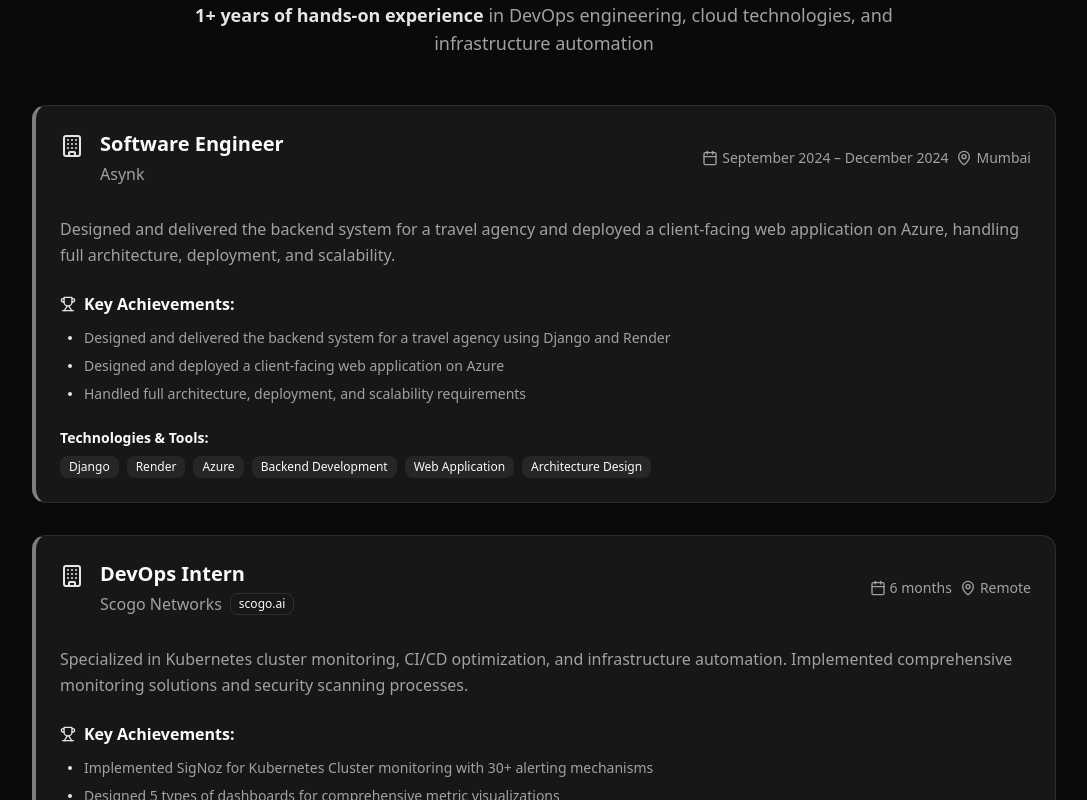
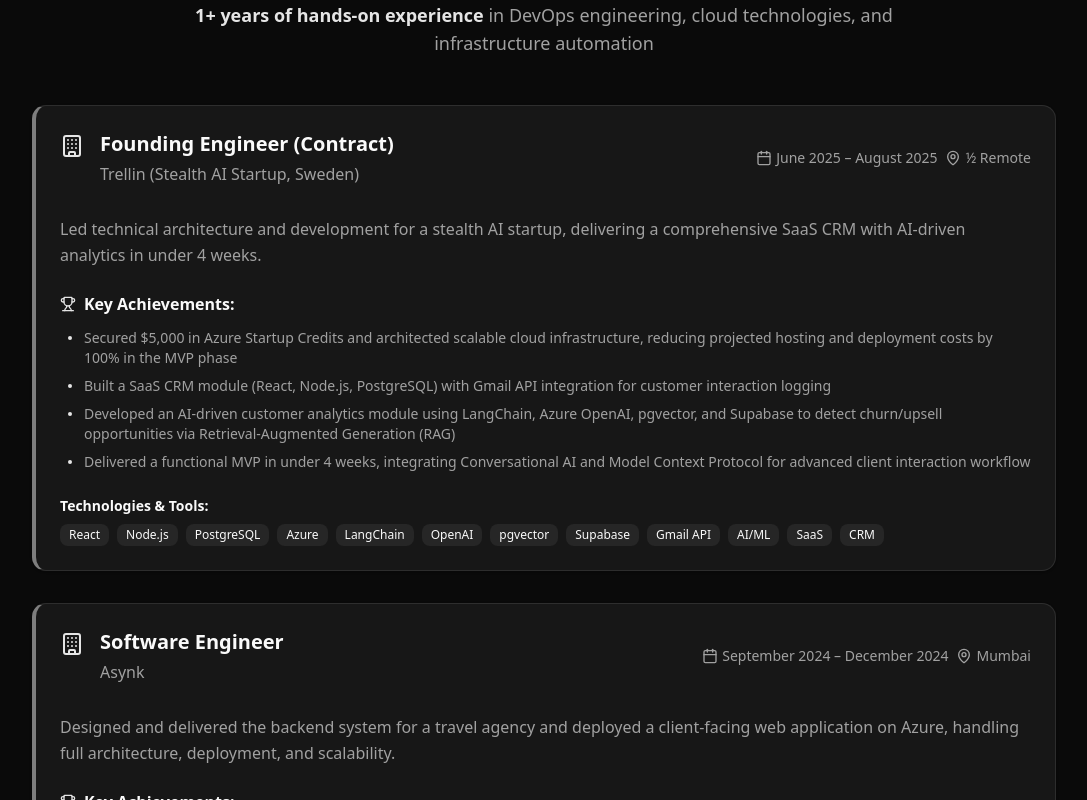
Before and after one commit to yashbhangale/yashbhangale.github.io, a Next.js app: page / in a window 1280 px wide. Shown: the part 8120-8920 px from the top of the page, without its empty margins (96-1183 px from the left). Built offline with nearby package versions, Linux system fonts and the light colour scheme.

Commit message:
added one more exp

```diff
--- a/src/components/portfolio/Experience.tsx
+++ b/src/components/portfolio/Experience.tsx
@@ -3,6 +3,21 @@
 import { CalendarIcon, BuildingIcon, GraduationCapIcon, MapPinIcon, TrophyIcon } from "lucide-react";
 
 const workExperience = [
+  {
+    company: "Trellin (Stealth AI Startup, Sweden)",
+    position: "Founding Engineer (Contract)",
+    period: "June 2025 – August 2025",
+    location: "½ Remote",
+    description: "Led technical architecture and development for a stealth AI startup, delivering a comprehensive SaaS CRM with AI-driven analytics in under 4 weeks.",
+    achievements: [
+      "Secured $5,000 in Azure Startup Credits and architected scalable cloud infrastructure, reducing projected hosting and deployment costs by 100% in the MVP phase",
+      "Built a SaaS CRM module (React, Node.js, PostgreSQL) with Gmail API integration for customer interaction logging",
+      "Developed an AI-driven customer analytics module using LangChain, Azure OpenAI, pgvector, and Supabase to detect churn/upsell opportunities via Retrieval-Augmented Generation (RAG)",
+      "Delivered a functional MVP in under 4 weeks, integrating Conversational AI and Model Context Protocol for advanced client interaction workflow"
+    ],
+    technologies: ["React", "Node.js", "PostgreSQL", "Azure", "LangChain", "OpenAI", "pgvector", "Supabase", "Gmail API", "AI/ML", "SaaS", "CRM"],
+    type: "work"
+  },
   {
     company: "Asynk",
     position: "Software Engineer",
```
